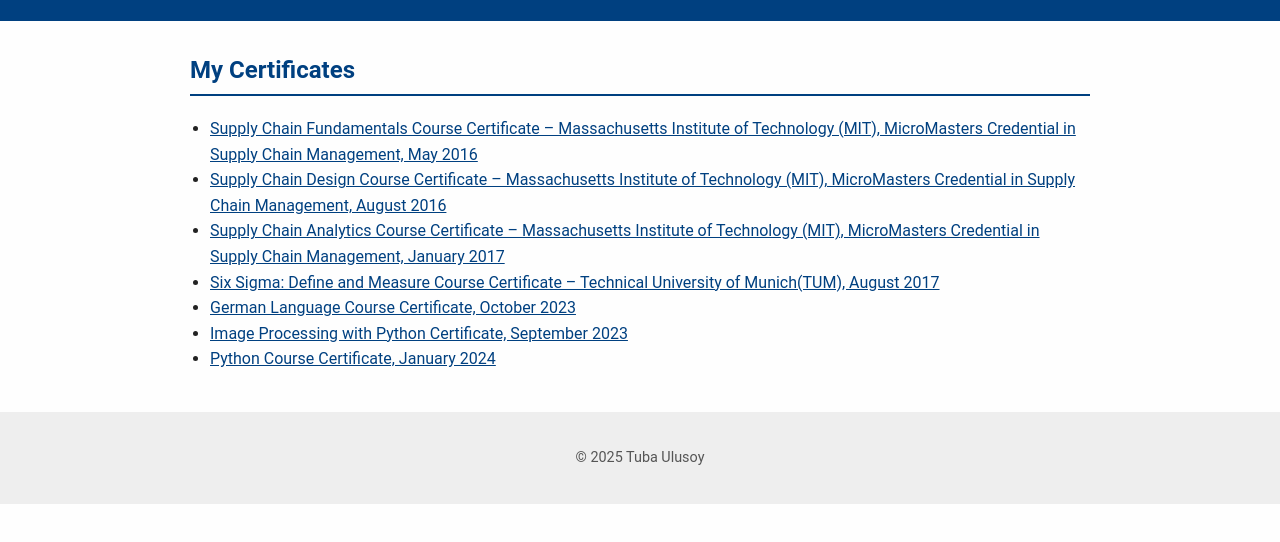
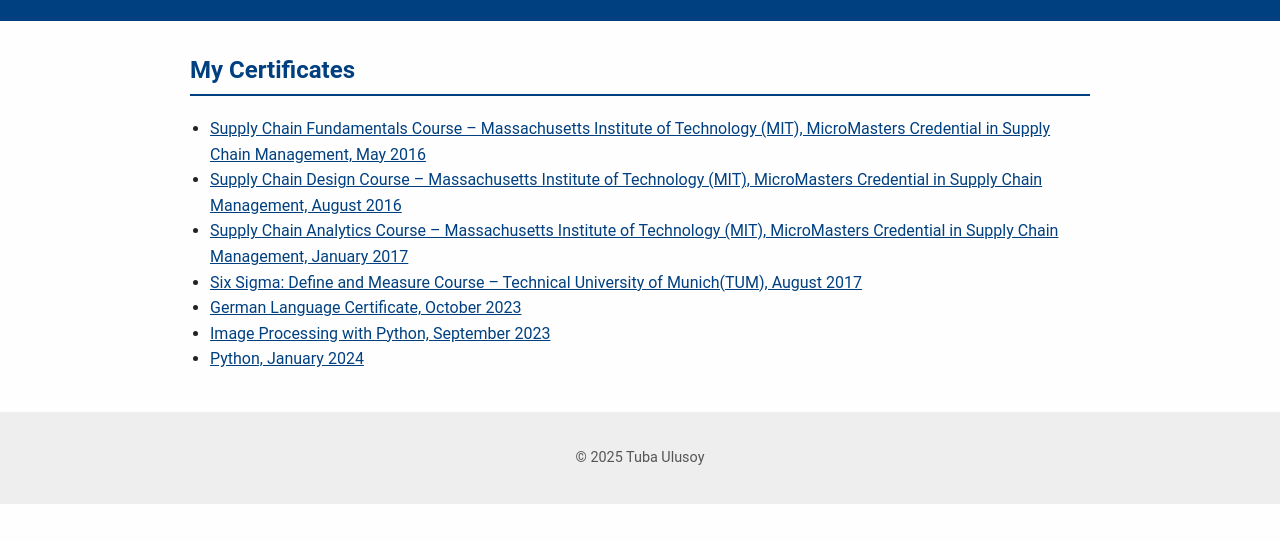
Before and after one commit to tubaulusoy/tubaulusoy.github.io, a plain HTML site: page certificates.html in a window 1280 px wide. Shown: the part 106-648 px from the top of the page. Drawn offline with Linux system fonts and the light colour scheme.

Commit message:
Update certificate titles for clarity

```diff
--- a/certificates.html
+++ b/certificates.html
@@ -27,43 +27,43 @@
       <ul>
         <li>
           <a href="https://courses.edx.org/certificates/1abac1e56b414e9e8382878809fb8754" target="_blank">
-            Supply Chain Fundamentals Course Certificate &ndash; Massachusetts Institute of Technology (MIT), MicroMasters Credential in Supply Chain Management, May 2016
+            Supply Chain Fundamentals Course &ndash; Massachusetts Institute of Technology (MIT), MicroMasters Credential in Supply Chain Management, May 2016
           </a>
         </li>
         <li>
           <a href="https://courses.edx.org/certificates/02b8bc7330904b8aac3be2d8864f9362" target="_blank">
-            Supply Chain Design Course Certificate &ndash; Massachusetts Institute of Technology (MIT), MicroMasters Credential in Supply Chain Management, August 2016
+            Supply Chain Design Course &ndash; Massachusetts Institute of Technology (MIT), MicroMasters Credential in Supply Chain Management, August 2016
           </a>
         </li>
         <li>
           <a href="https://courses.edx.org/certificates/2cdba17293174a208040d1d309cda26d"
-target="_blank"> Supply Chain Analytics Course Certificate &ndash; Massachusetts Institute of Technology (MIT), MicroMasters Credential in Supply Chain Management, January 2017
+target="_blank"> Supply Chain Analytics Course &ndash; Massachusetts Institute of Technology (MIT), MicroMasters Credential in Supply Chain Management, January 2017
           </a>
         </li>
         <li>
 
   <a href="https://courses.edx.org/certificates/8846d649ddba49ddab653c8df97a9d2b"
-target="_blank"> Six Sigma: Define and Measure Course Certificate &ndash; Technical University of Munich(TUM), August 2017
+target="_blank"> Six Sigma: Define and Measure Course &ndash; Technical University of Munich(TUM), August 2017
           </a>
         </li>
         <li>
 
 <a href="https://drive.google.com/file/d/1IGvmJv1UuaKUTx9TncRk3UGz2oaE4d-O/view"
-target="_blank"> German Language Course Certificate, October 2023
+target="_blank"> German Language Certificate, October 2023
           </a>
         </li>
         <li>
 
 
 <a href="https://drive.google.com/file/d/1z0_RQ7ou8H4OTQGp5xRt1Bk_fzqq2DsB/view"
-target="_blank"> Image Processing with Python Certificate, September 2023
+target="_blank"> Image Processing with Python, September 2023
           </a>
         </li>
         <li>
 
 
 <a href="https://drive.google.com/file/d/1bAMEisbXessnHM73YkgpkXU2uvaXrsJc/view"
-target="_blank"> Python Course Certificate, January 2024
+target="_blank"> Python, January 2024
           </a>
         </li>
       </ul>
```
